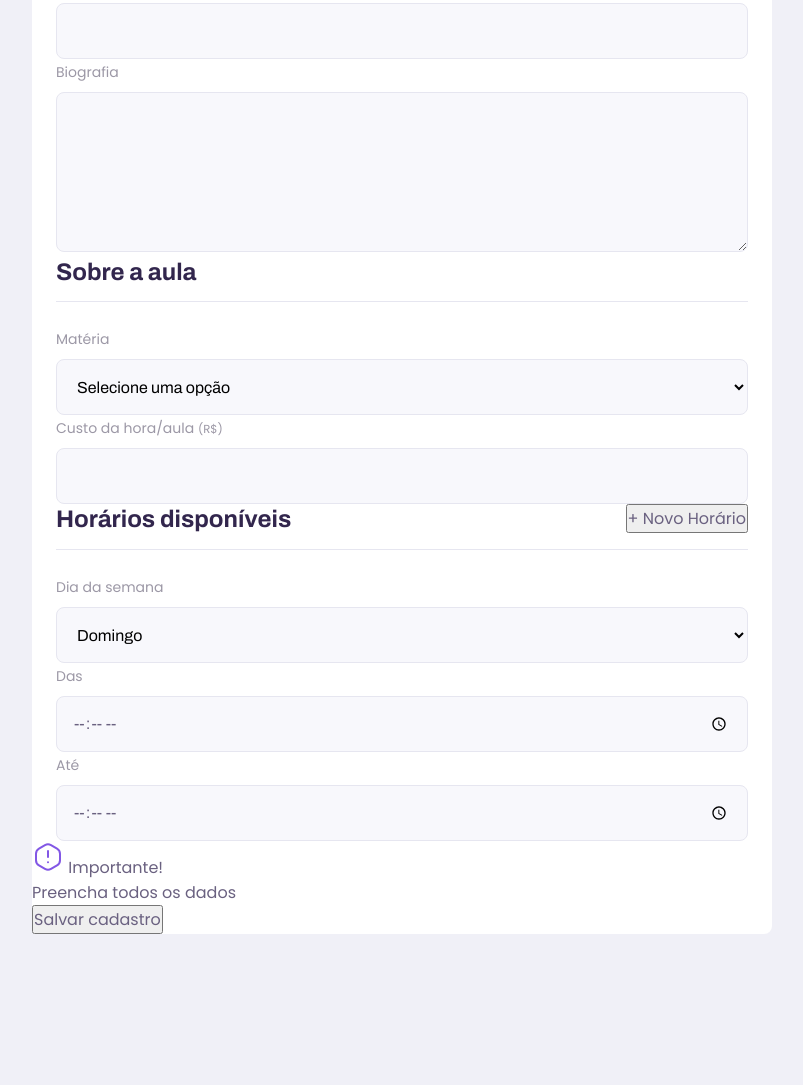
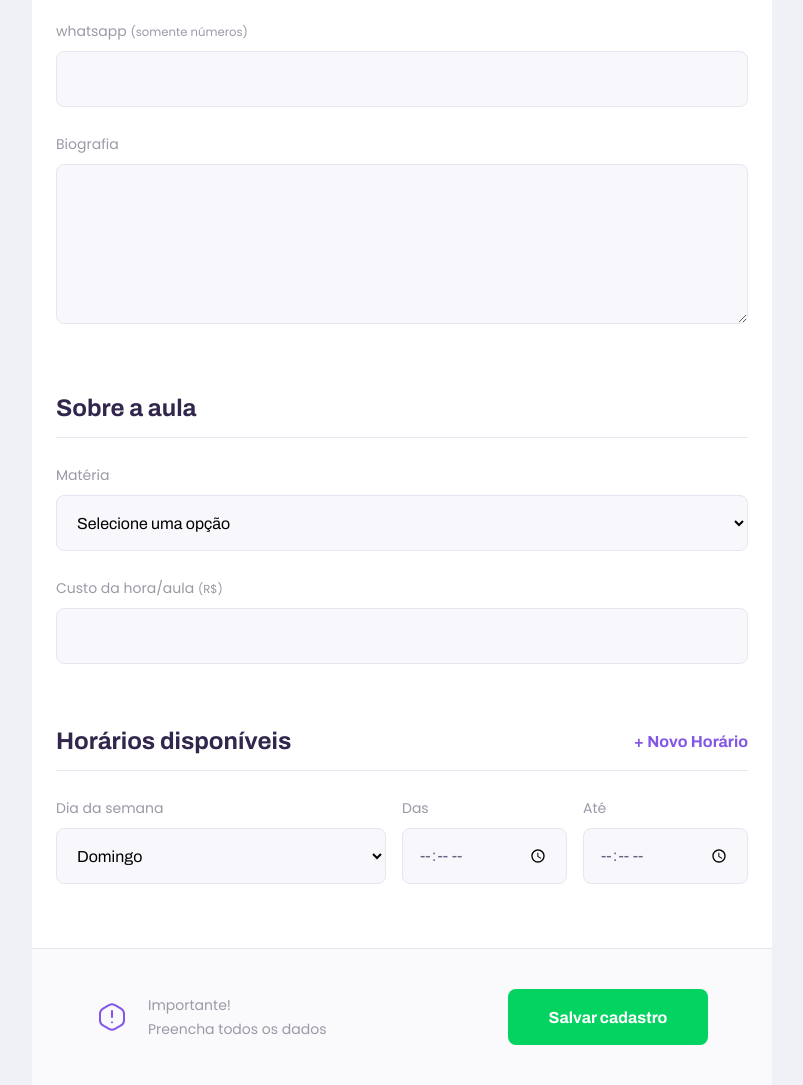
Before and after one commit to RayzaOliveira/proffy, a plain HTML site: page give-classes.html in a window 1280 px wide. Shown: the part 647-1732 px from the top of the page, without its empty margins (238-1041 px from the left). Before the commit the page ends 1581 px from the top, so only its background shows below. Drawn offline with Linux system fonts and the light colour scheme.

Commit message:
Finalizando estilização do formulário de cadastro

```diff
--- a/styles/partials/page-give-classes.css
+++ b/styles/partials/page-give-classes.css
@@ -1,6 +1,11 @@
+/* mobile first */
 #page-give-classes #container {
   width: 100vw;
   height: 100vh;
+}
+
+#page-give-classes .page-header .header-content {
+  margin-bottom: 6.4rem;
 }
 
 #page-give-classes main {
@@ -33,8 +38,116 @@
   border-bottom: 1px solid var(--color-line-in-white);
 }
 
+#page-give-classes fieldset legend button {
+  background: none;
+  border: 0;
+
+  color: var(--color-primary);
+
+  font: 700 1.6rem Archivo;
+
+  cursor: pointer;
+
+  transition: 0.2s;
+}
+
+#page-give-classes fieldset legend button:hover {
+  color: var(--color-primary-dark);
+}
+
+#page-give-classes fieldset+fieldset {
+  margin-top: 6.4rem;
+}
+
+#page-give-classes .input-block+.input-block,
+#page-give-classes .input-block+.textarea-block,
+#page-give-classes .select-block+.input-block {
+  margin-top: 2.4rem;
+}
+
+#page-give-classes main footer {
+  padding: 4rem 2.4rem;
+
+  background: var(--color-box-footer);
+  border-top: 1px solid var(--color-line-in-white);
+  margin-top: 6.4rem;
+}
+
+#page-give-classes main footer  p {
+  display: flex;
+  align-items: center;
+  justify-content: center;
+
+  font-size: 1.4rem;
+  line-height: 2.4rem;
+
+  color: var(--color-text-complement);
+}
+
+#page-give-classes main footer  p img {
+  margin-right: 2rem;
+}
+
+#page-give-classes main footer button {
+  width: 100%;
+  height: 5.6rem;
+  background: var(--color-secondary);
+  color: var(--color-button-text);
+  border:0;
+  border-radius: 0.8rem;
+  cursor: pointer;
+  font: 700 1.6rem Archivo;
+  display: flex;
+  align-items: center;
+  justify-content: center;
+  text-decoration: none;
+  transition: 0.2s;
+  margin-top: 3.2rem;
+}
+
+.schedule-item+.select-block {
+  margin-top: 3.2rem;
+  padding-block: 3.3rem;
+
+  border-top: 1px solid var(--color-line-in-white);
+}
+
 @media (min-width: 700px) {
   #page-give-classes #container {
     max-width: 100vw;
   }
+
+  /* desktop */
+  #page-give-classes .page-header .header-content {
+    margin-bottom: 0;
+  }
+
+  #page-give-classes mian fieldset {
+    padding: 0 64px;
+  }
+
+  .schedule-item {
+    display: grid;
+    grid-template-columns: 2fr 1fr 1fr;
+    column-gap: 1.6rem;
+  }
+
+  #page-give-classes #schedule-items .select-block+.input-block,
+  #page-give-classes #schedule-items .input-block+.input-block {
+    margin-top: 0;
+  }
+
+  #page-give-classes main footer {
+    padding: 40px 64px;
+
+    display: flex;
+    align-items: center;
+    justify-content: space-between;
+  }
+
+  #page-give-classes main footer button {
+    margin-top: 0;
+
+    width: 200px;
+  }
 }
```
